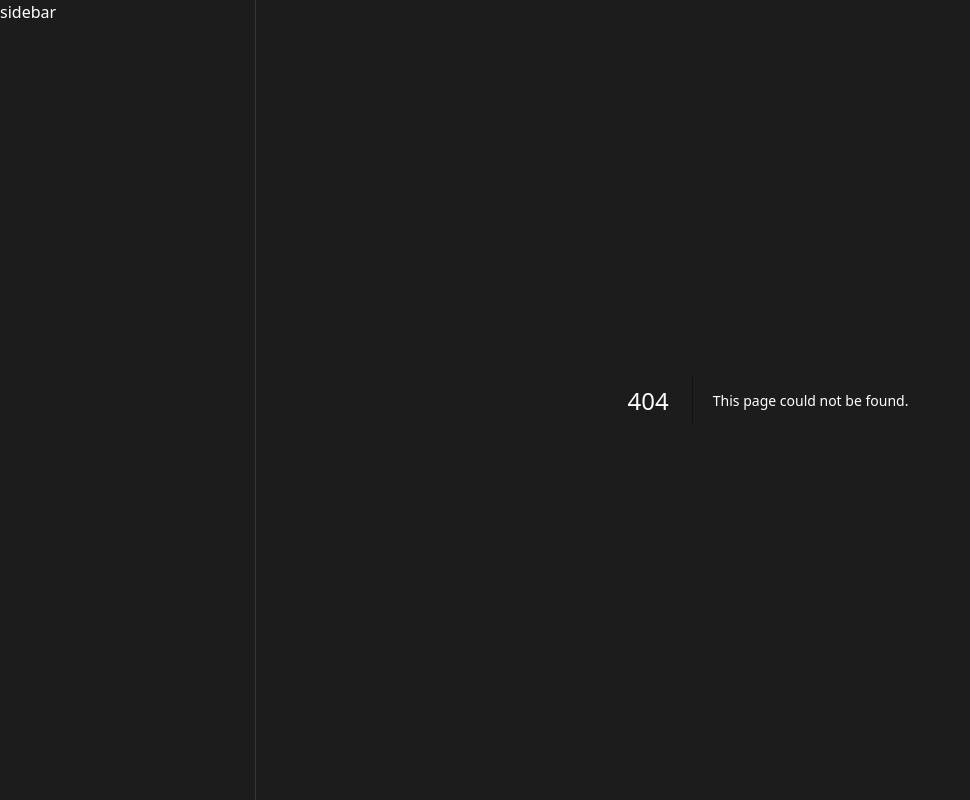
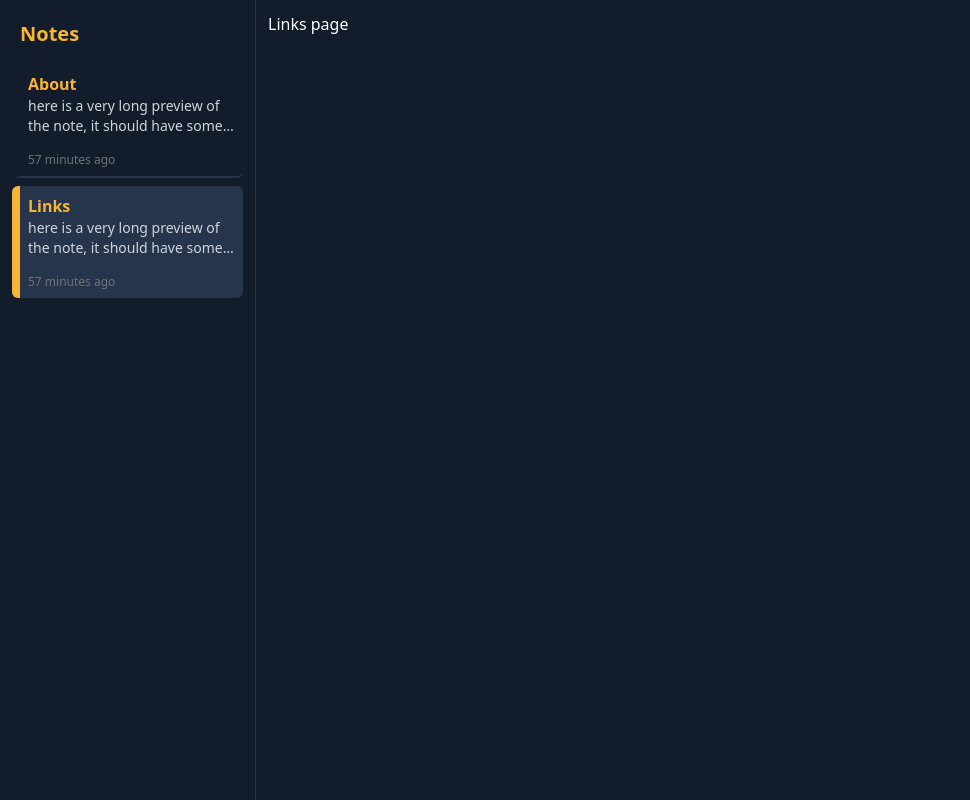
Before and after one commit to dcrgll/dc-2024, a Next.js app: page /links in a window 1280 px wide. Before the commit this address had no page. Shown: the whole page, without its empty margins (0-970 px from the left). Built offline with nearby package versions, Linux system fonts and the light colour scheme.

Commit message:
Add sidsebar content

```diff
--- /dev/null
+++ b/src/app/about/page.tsx
@@ -0,0 +1,5 @@
+import Note from '@/components/note'
+
+export default function AboutPage() {
+  return <Note>About page</Note>
+}
--- a/src/app/globals.css
+++ b/src/app/globals.css
@@ -4,7 +4,7 @@
 
   @layer base {
     :root {
-      --background: 0 0% 100%;
+      --background: 215, 40%, 12%;
       --foreground: 222.2 84% 4.9%;
       --card: 0 0% 100%;
       --card-foreground: 222.2 84% 4.9%;
@@ -17,11 +17,11 @@
       --muted: 210 40% 96.1%;
       --muted-foreground: 215.4 16.3% 46.9%;
       --accent: 210 40% 96.1%;
-      --accent-foreground: 222.2 47.4% 11.2%;
+      --accent-foreground: 39, 93%, 59%;
       --destructive: 0 84.2% 60.2%;
       --destructive-foreground: 210 40% 98%;
-      --border: 214.3 31.8% 91.4%;
-      --input: 214.3 31.8% 91.4%;
+      --border: 215, 33%, 22%;
+      --input: 215, 33%, 22%;
       --ring: 222.2 84% 4.9%;
       --radius: 0.5rem;
       --chart-1: 12 76% 61%;
@@ -32,7 +32,7 @@
     }
 
     .dark {
-      --background: 222.2 84% 4.9%;
+      --background: 215, 40%, 12%;
       --foreground: 210 40% 98%;
       --card: 222.2 84% 4.9%;
       --card-foreground: 210 40% 98%;
@@ -40,16 +40,16 @@
       --popover-foreground: 210 40% 98%;
       --primary: 210 40% 98%;
       --primary-foreground: 222.2 47.4% 11.2%;
-      --secondary: 217.2 32.6% 17.5%;
+      --secondary: 215, 33%, 22%;
       --secondary-foreground: 210 40% 98%;
-      --muted: 217.2 32.6% 17.5%;
+      --muted: 215, 33%, 22%;
       --muted-foreground: 215 20.2% 65.1%;
-      --accent: 217.2 32.6% 17.5%;
+      --accent: 215, 33%, 22%;
       --accent-foreground: 210 40% 98%;
       --destructive: 0 62.8% 30.6%;
       --destructive-foreground: 210 40% 98%;
-      --border: 217.2 32.6% 17.5%;
-      --input: 217.2 32.6% 17.5%;
+      --border: 215, 33%, 22%;
+      --input: 215, 33%, 22%;
       --ring: 212.7 26.8% 83.9%;
       --chart-1: 220 70% 50%;
       --chart-2: 160 60% 45%;
@@ -69,5 +69,5 @@
   }
 
   html, body {
-    background-color: #1c1c1c;
+    background-color: #121C2A;
   }
--- /dev/null
+++ b/src/app/links/page.tsx
@@ -0,0 +1,5 @@
+import Note from '@/components/note'
+
+export default function LinksPage() {
+  return <Note>Links page</Note>
+}
--- /dev/null
+++ b/src/components/note.tsx
@@ -0,0 +1,18 @@
+import Link from 'next/link'
+import { ChevronLeft } from 'lucide-react'
+
+export default function Note({ children }: { children: React.ReactNode }) {
+  return (
+    <div className="flex min-h-dvh w-full flex-col p-3">
+      <div className="block md:hidden">
+        <Link href="/">
+          <button className="flex items-center pt-2">
+            <ChevronLeft className="h-5 w-5 text-accent-foreground" />
+            <span className="ml-1 text-base text-accent-foreground">Notes</span>
+          </button>
+        </Link>
+      </div>
+      {children}
+    </div>
+  )
+}
--- a/src/components/sidebar-layout.tsx
+++ b/src/components/sidebar-layout.tsx
@@ -1,4 +1,4 @@
-import { Sidebar } from 'lucide-react'
+import Sidebar from './sidebar'
 
 export default function SideBarLayout({
   children
@@ -6,11 +6,8 @@ export default function SideBarLayout({
   children: React.ReactNode
 }) {
   return (
-    <div className="flex min-h-dvh bg-[#1c1c1c] text-white">
-      <div className="hidden h-dvh w-64 flex-shrink-0 overflow-y-auto border-r border-gray-400/20 md:flex">
-        <div className="flex h-full flex-col">sidebar</div>
-      </div>
-
+    <div className="flex min-h-dvh text-white">
+      <Sidebar />
       <div className="h-dvh flex-grow overflow-y-auto">{children}</div>
     </div>
   )
--- /dev/null
+++ b/src/components/sidebar.tsx
@@ -0,0 +1,32 @@
+import SidebarNavItem from './siderbar-nav-item'
+
+export default function Sidebar() {
+  return (
+    <div className="hidden h-dvh w-64 flex-shrink-0 overflow-y-auto border-r border-border md:flex">
+      <div className="flex h-full w-full flex-col p-3">
+        <div className="flex items-center justify-between py-2">
+          <h2 className="pl-2 text-xl font-bold text-accent-foreground">
+            Notes
+          </h2>
+        </div>
+
+        <nav>
+          <ul className="block w-full">
+            <SidebarNavItem
+              href="/about"
+              title="About"
+              description="here is a very long preview of the note, it should have some
+            ellipsis at the end"
+            />
+            <SidebarNavItem
+              href="/links"
+              title="Links"
+              description="here is a very long preview of the note, it should have some
+            ellipsis at the end"
+            />
+          </ul>
+        </nav>
+      </div>
+    </div>
+  )
+}
--- /dev/null
+++ b/src/components/siderbar-nav-item.tsx
@@ -0,0 +1,42 @@
+'use client'
+
+import Link from 'next/link'
+import { usePathname } from 'next/navigation'
+
+import { cn } from '@/lib/utils'
+
+export default function SidebarNavItem({
+  title,
+  description,
+  href
+}: {
+  title: string
+  description: string
+  href: string
+}) {
+  const active = usePathname() === href
+
+  return (
+    <li
+      className={cn(
+        'border-b-1 mt-2 flex w-full flex-col justify-between rounded-md border-border p-2 hover:bg-border',
+        active && 'border-l-8 border-l-accent-foreground bg-border',
+        !active && 'border-b-2 border-l-8 border-l-transparent'
+      )}
+    >
+      <Link href={href} className="flex min-h-24 flex-col justify-between">
+        <div className="">
+          <h2 className="text-md break-words font-bold text-accent-foreground">
+            {title}
+          </h2>
+
+          <p className="line-clamp-2 overflow-hidden text-ellipsis whitespace-normal text-sm text-gray-300">
+            {description}
+          </p>
+        </div>
+
+        <span className="mt-2 text-xs text-[#6F737A]">57 minutes ago</span>
+      </Link>
+    </li>
+  )
+}
```
